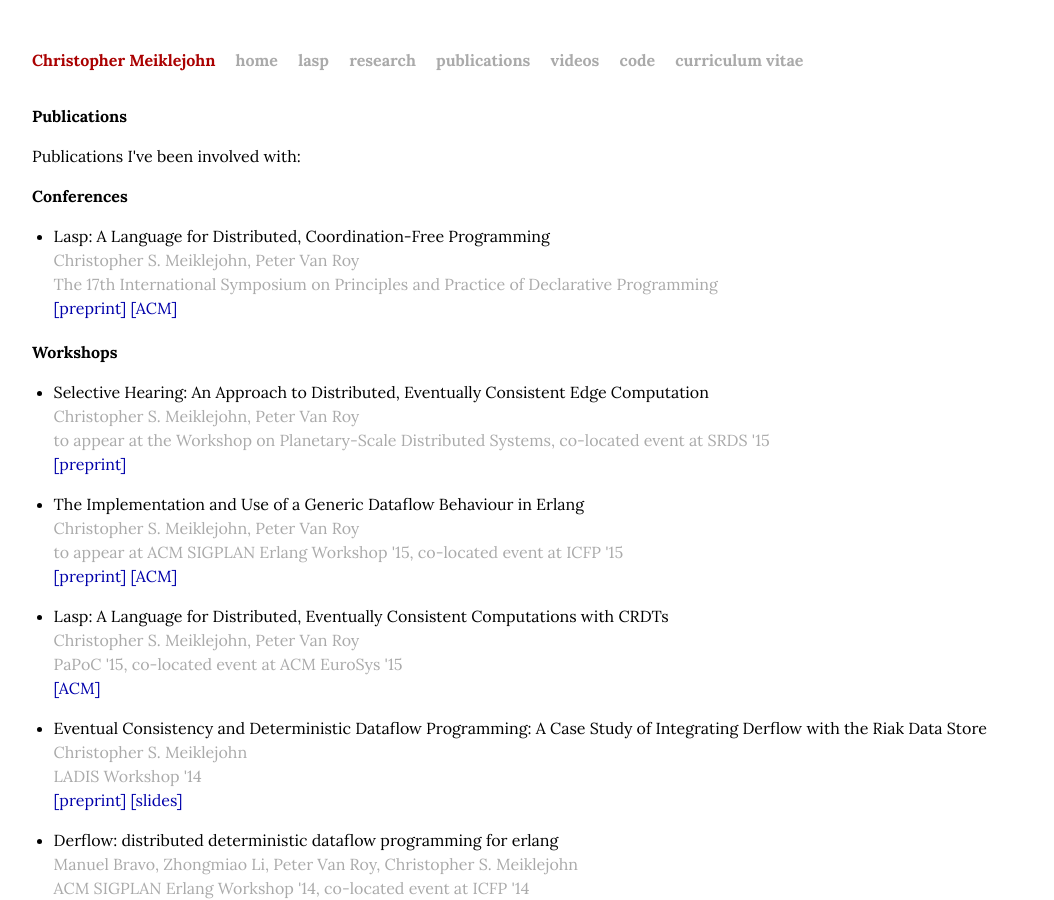
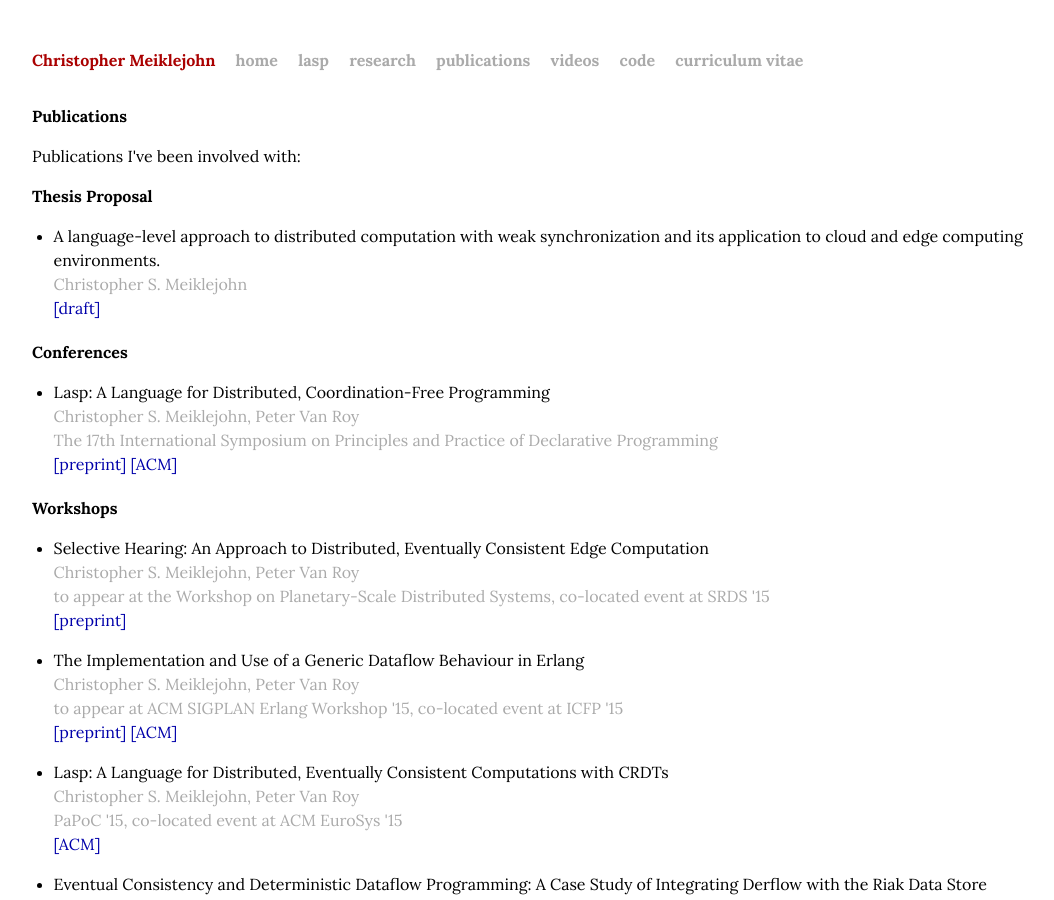
Before and after one commit to cmeiklejohn/cmeiklejohn.github.io, a Jekyll site: the page built from publications.html, in a window 1280 px wide and 900 px high. Shown: the whole window, without its empty margins (88-1142 px from the left). Built offline with Jekyll 4.4.1, drawn with Linux system fonts in a browser that asks for light colours.

Commit message:
Add thesis proposal draft.

```diff
--- a/publications.html
+++ b/publications.html
@@ -6,6 +6,18 @@ title: Publications
 <div id="post">
   <h1>Publications</h1>
   <p>Publications I've been involved with:</p>
+
+  <h2>Thesis Proposal</h2>
+  <p></p>
+  <ul>
+    <li>
+      <p>
+        A language-level approach to distributed computation with weak synchronization and its application to cloud and edge computing environments.
+        <span class="author">Christopher S. Meiklejohn</span>
+        <span><a href="http://christophermeiklejohn.com/publications/thesis-proposal.pdf">[draft]</a></span>
+      </p>
+    </li>
+  </ul>
 
   <h2>Conferences</h2>
   <p></p>
```
Also changed, not shown: 1 other file.
